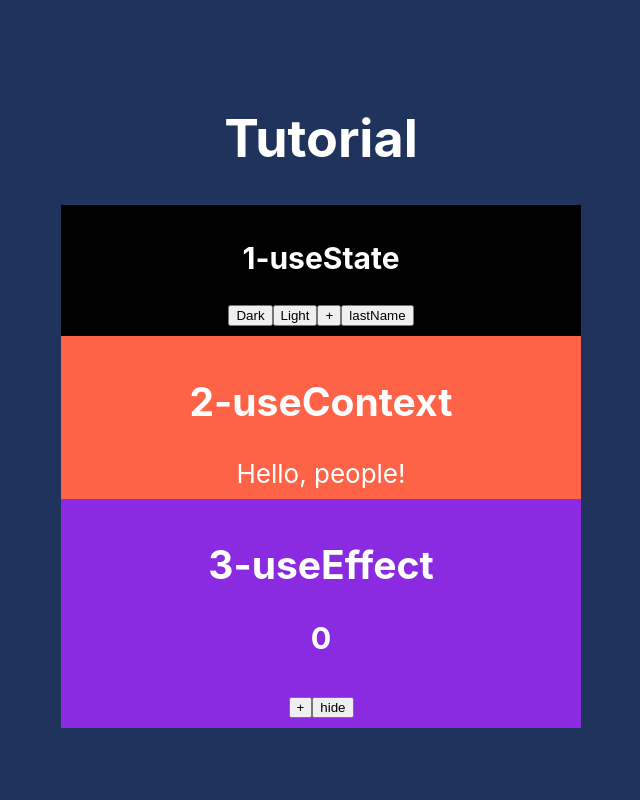
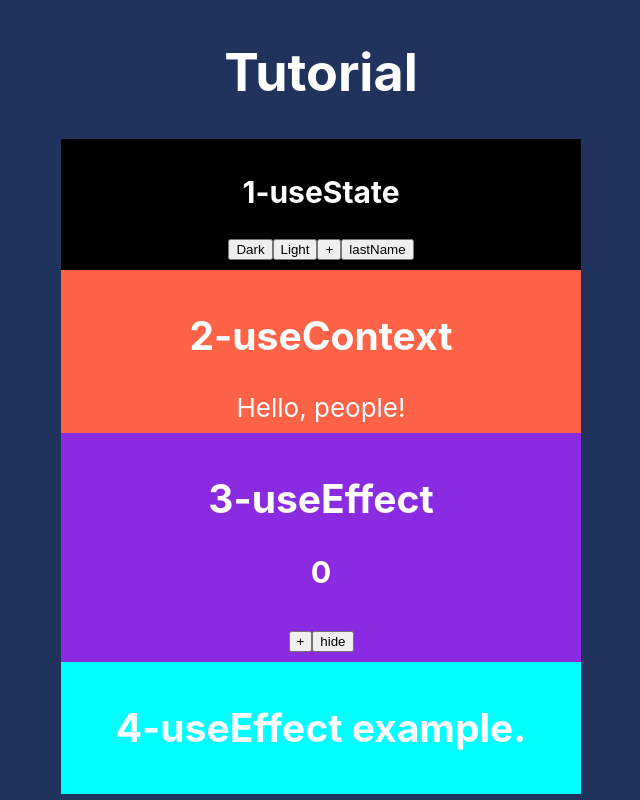
Before and after one commit to ybeliaev/for-react-test, a React (Create React App) app: page / in a window 1280 px wide. Shown: the whole page, without its empty margins (319-959 px from the left). Built offline with nearby package versions, Linux system fonts and the light colour scheme.

Commit message:
4-useEffect

```diff
--- a/src/App.jsx
+++ b/src/App.jsx
@@ -5,6 +5,7 @@ import "./App.scss";
 import {HookSweacher} from "./components/1-useState"
 import {Child} from "./components/2-useContext"
 import {EffectComponent} from "./components/3-useEffect"
+import {Notification} from "./components/4-useEffect"
 
 
 function App() {
@@ -15,6 +16,7 @@ function App() {
           <HookSweacher  />
           <Child />
           <EffectComponent />
+          <Notification />
       </header>
     </div>
   );
--- a/src/components/3-useEffect.jsx
+++ b/src/components/3-useEffect.jsx
@@ -9,7 +9,7 @@ export const EffectComponent = () => {
         // вызов при монтировании и любом обновлении
     })
     useEffect(() => {
-        console.log("useEffect() как componentDidMount ")
+        console.log("useEffect() как componentDidMount, [] ")
         // вызов только при монтировании
     }, [])
 
--- a/src/components/4-useEffect.jsx
+++ b/src/components/4-useEffect.jsx
@@ -1 +1,18 @@
 import React, { useEffect, useState } from "react"
+
+export const Notification = () => {
+    const [visible, setVisible] = useState(true)
+
+    useEffect(() => {
+        const timeout = setTimeout(()=>{
+            setVisible(false)
+        },1500)
+        return () => clearTimeout(timeout)
+    }, [])// не зависит от данных, запуск при старте, поэтому []
+    return(
+    <div style={{backgroundColor:"Aqua", padding: 10, width: '100%'}}>
+        <h2>4-useEffect example.</h2>
+        {visible && (<p>Hello, Notification component! &#9200;</p>)}
+    </div>
+    )
+}
```
